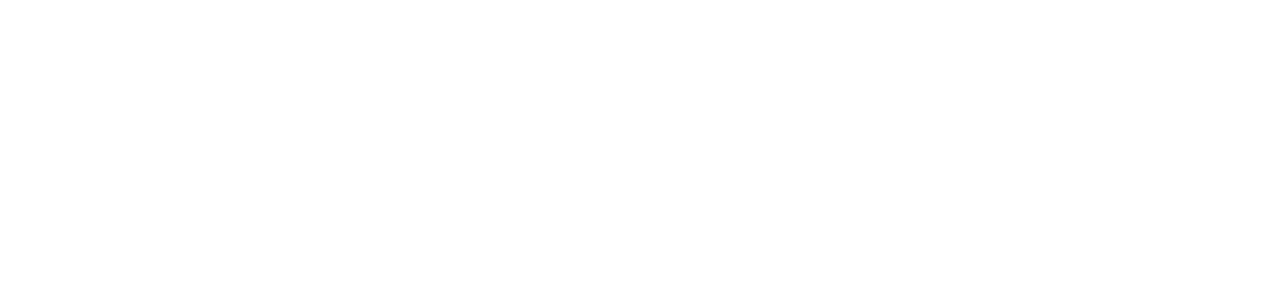
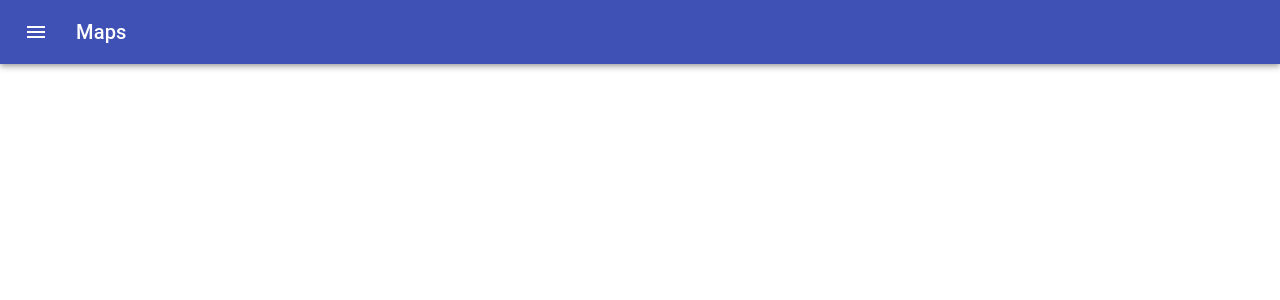
Before and after one commit to Ruan-Miguel/React-OpenLayers, a React (Create React App) app: page /SimpleMap in a window 1280 px wide. Shown: the top 300 px of the page. Built offline with nearby package versions, Linux system fonts and the light colour scheme.

Commit message:
create header and routing component

```diff
--- a/package.json
+++ b/package.json
@@ -3,6 +3,8 @@
   "version": "0.1.0",
   "private": true,
   "dependencies": {
+    "@material-ui/core": "^4.11.2",
+    "@material-ui/icons": "^4.11.2",
     "@testing-library/jest-dom": "^5.11.4",
     "@testing-library/react": "^11.1.0",
     "@testing-library/user-event": "^12.1.10",
@@ -10,8 +12,10 @@
     "@types/node": "^12.0.0",
     "@types/react": "^16.9.53",
     "@types/react-dom": "^16.9.8",
+    "ol": "^6.5.0",
     "react": "^17.0.1",
     "react-dom": "^17.0.1",
+    "react-router-dom": "^5.2.0",
     "react-scripts": "4.0.1",
     "typescript": "^4.0.3",
     "web-vitals": "^0.2.4"
@@ -41,6 +45,7 @@
     ]
   },
   "devDependencies": {
+    "@types/react-router-dom": "^5.1.7",
     "@typescript-eslint/eslint-plugin": "^4.11.1",
     "@typescript-eslint/parser": "^4.11.1",
     "eslint-config-airbnb": "18.2.1",
--- a/src/App.tsx
+++ b/src/App.tsx
@@ -1,7 +1,9 @@
 import React from "react";
 
+import Routes from "./routes";
+
 function App(): JSX.Element {
-  return <div />;
+  return <Routes />;
 }
 
 export default App;
--- /dev/null
+++ b/src/components/Header/index.tsx
@@ -0,0 +1,93 @@
+import React, { useState } from "react";
+import { Link, useLocation } from "react-router-dom";
+import { ThemeProvider } from "@material-ui/core";
+import {
+  makeStyles,
+  unstable_createMuiStrictModeTheme as unstableCreateMuiStrictModeTheme,
+} from "@material-ui/core/styles";
+import Drawer from "@material-ui/core/Drawer";
+import List from "@material-ui/core/List";
+import ListItem from "@material-ui/core/ListItem";
+import ListItemIcon from "@material-ui/core/ListItemIcon";
+import ListItemText from "@material-ui/core/ListItemText";
+import MapIcon from "@material-ui/icons/Map";
+import AppBar from "@material-ui/core/AppBar";
+import Toolbar from "@material-ui/core/Toolbar";
+import Typography from "@material-ui/core/Typography";
+import IconButton from "@material-ui/core/IconButton";
+import MenuIcon from "@material-ui/icons/Menu";
+
+const theme = unstableCreateMuiStrictModeTheme();
+
+const useStyles = makeStyles({
+  root: {
+    flexGrow: 1,
+  },
+  menuButton: {
+    marginRight: theme.spacing(2),
+  },
+  title: {
+    flexGrow: 1,
+  },
+  list: {
+    width: 250,
+  },
+});
+
+export default function Header(): JSX.Element {
+  const classes = useStyles();
+  const [state, setState] = useState(false);
+
+  const url = useLocation().pathname.slice(1);
+
+  const toggleDrawer = (open: boolean) => () => {
+    setState(open);
+  };
+
+  const list = () => (
+    <div className={classes.list} role="presentation">
+      <List>
+        {["SimpleMap"].map((text) => (
+          <ListItem
+            button
+            disabled={text === url}
+            component={Link}
+            to={text}
+            key={text}
+            onClick={toggleDrawer(false)}
+            onKeyDown={toggleDrawer(false)}
+          >
+            <ListItemIcon>
+              <MapIcon />
+            </ListItemIcon>
+            <ListItemText primary={text} />
+          </ListItem>
+        ))}
+      </List>
+    </div>
+  );
+
+  return (
+    <AppBar position="static">
+      <Toolbar>
+        <IconButton
+          onClick={toggleDrawer(true)}
+          edge="start"
+          className={classes.menuButton}
+          color="inherit"
+          aria-label="menu"
+        >
+          <MenuIcon />
+        </IconButton>
+        <Typography variant="h6" className={classes.title}>
+          Maps
+        </Typography>
+      </Toolbar>
+      <ThemeProvider theme={theme}>
+        <Drawer anchor="left" open={state} onClose={toggleDrawer(false)}>
+          {list()}
+        </Drawer>
+      </ThemeProvider>
+    </AppBar>
+  );
+}
--- /dev/null
+++ b/src/routes.tsx
@@ -0,0 +1,19 @@
+import React from "react";
+import { BrowserRouter, Switch, Route, Redirect } from "react-router-dom";
+
+import Header from "./components/Header";
+// import SimpleMap from './components/Maps/SimpleMap'
+
+export default function Routes(): JSX.Element {
+  return (
+    <BrowserRouter>
+      <Route path="/" component={Header} />
+      <Switch>
+        {/* <Route path="/SimpleMap" component={SimpleMap} /> */}
+        <Route exact path="*">
+          <Redirect to={{ pathname: "/SimpleMap" }} />
+        </Route>
+      </Switch>
+    </BrowserRouter>
+  );
+}
```
Also changed, not shown: 2 other files (tests, documents, lock files or other folders).
